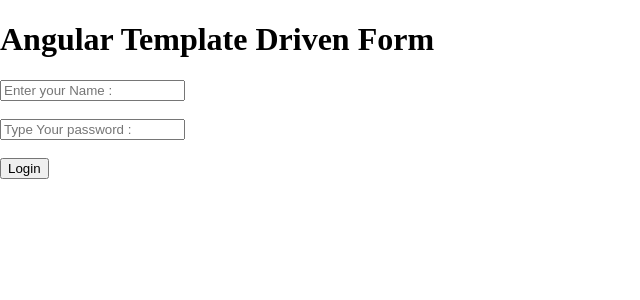
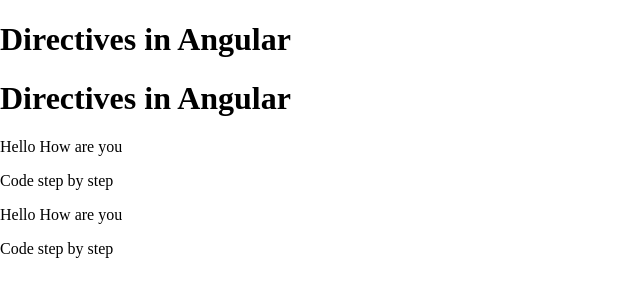
Before and after one commit to iamabdullahusman/Angular, an Angular app: page / in a window 1280 px wide. Shown: the top 300 px of the page, without its empty margins (0-640 px from the left). Built offline with nearby package versions, Linux system fonts and the light colour scheme.

Commit message:
Directives

```diff
--- a/src/app/app.component.html
+++ b/src/app/app.component.html
@@ -1,11 +1,9 @@
 <h1>{{title}}</h1>
-<form [formGroup]="loginForm" (ngSubmit)="loginUser()">
-    <input type="text" placeholder="Enter your Name : " name="name" formControlName="user">
-    <br>
-    <span  style="color: red;"  *ngIf="user && user.invalid && user.touched">This Feild is not Valid</span>
-    <br>
-    <input type="password" placeholder="Type Your password :" name="password" formControlName="password">
-    <br> <br>
-    <span  style="color: red;"  *ngIf="password && password.invalid && password.touched">This Feild is not Valid</span>
-    <button> Login </button>
-</form>
+<h1 appRedE1 >{{title}}</h1>
+
+<p>Hello How are you</p>
+<p appRedEl> Code step by step</p>
+
+
+<p>Hello How are you</p>
+<p appRedEl> Code step by step</p>
--- a/src/app/app.component.ts
+++ b/src/app/app.component.ts
@@ -9,28 +9,7 @@
 })
 
 export class AppComponent {
-  title= ' Angular Template Driven Form';
-  loginForm = new FormGroup({
-    user: new FormControl('',[Validators.required,Validators.email]),
-    password: new FormControl('', [Validators.required,Validators.minLength(5)]),
-
-  })
-loginUser()
-{
-  console.warn(this.loginForm.value);
-}
-get user()
-{
-  return this.loginForm.get('user')
-
-}
-
-get password()
-{
-  return this.loginForm.get('password')
-
-}
-
+  title= ' Directives in Angular';
 
 
 }
```
Also changed, not shown: src/app/red-el.directive.ts (added, +12 -0 lines).
